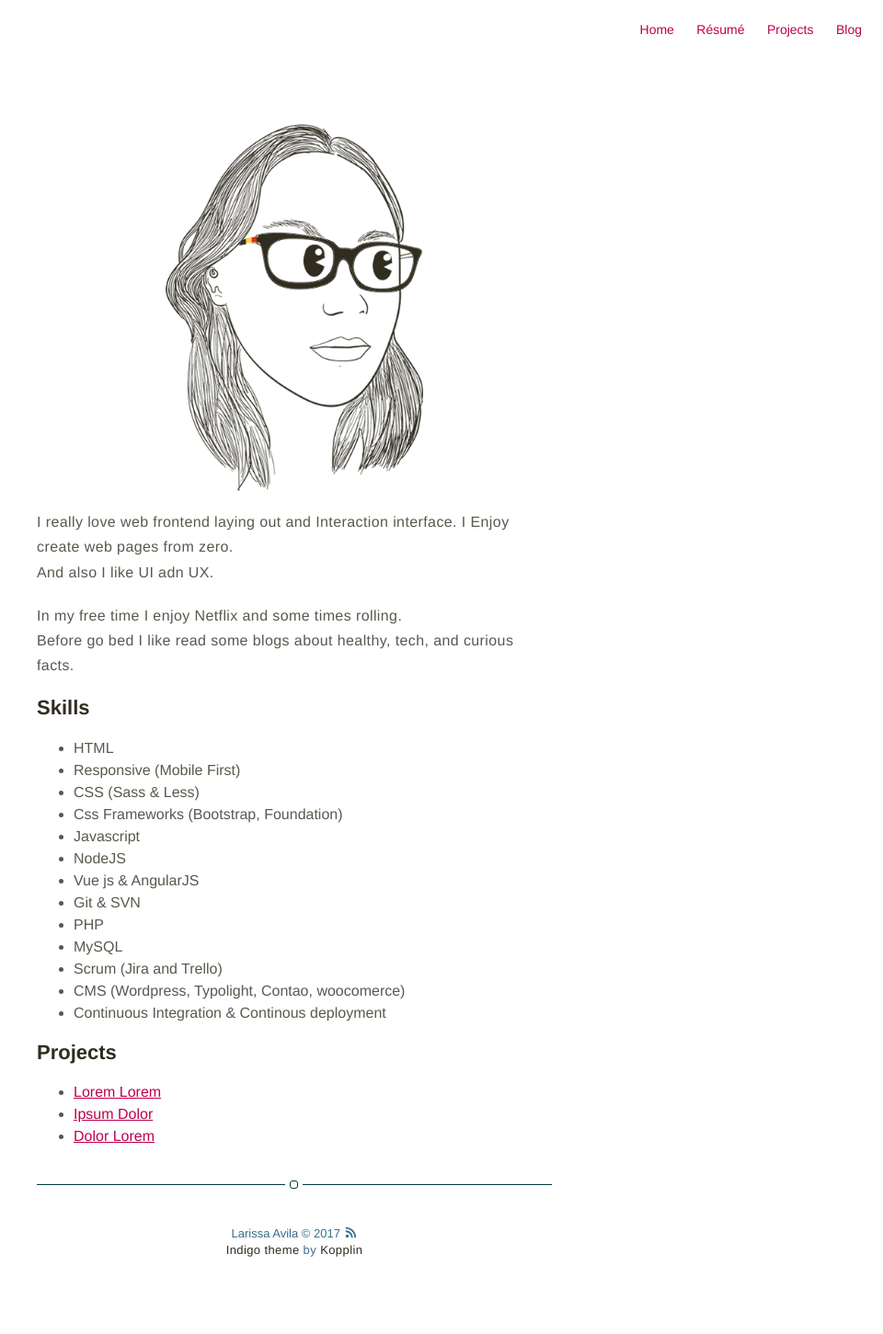
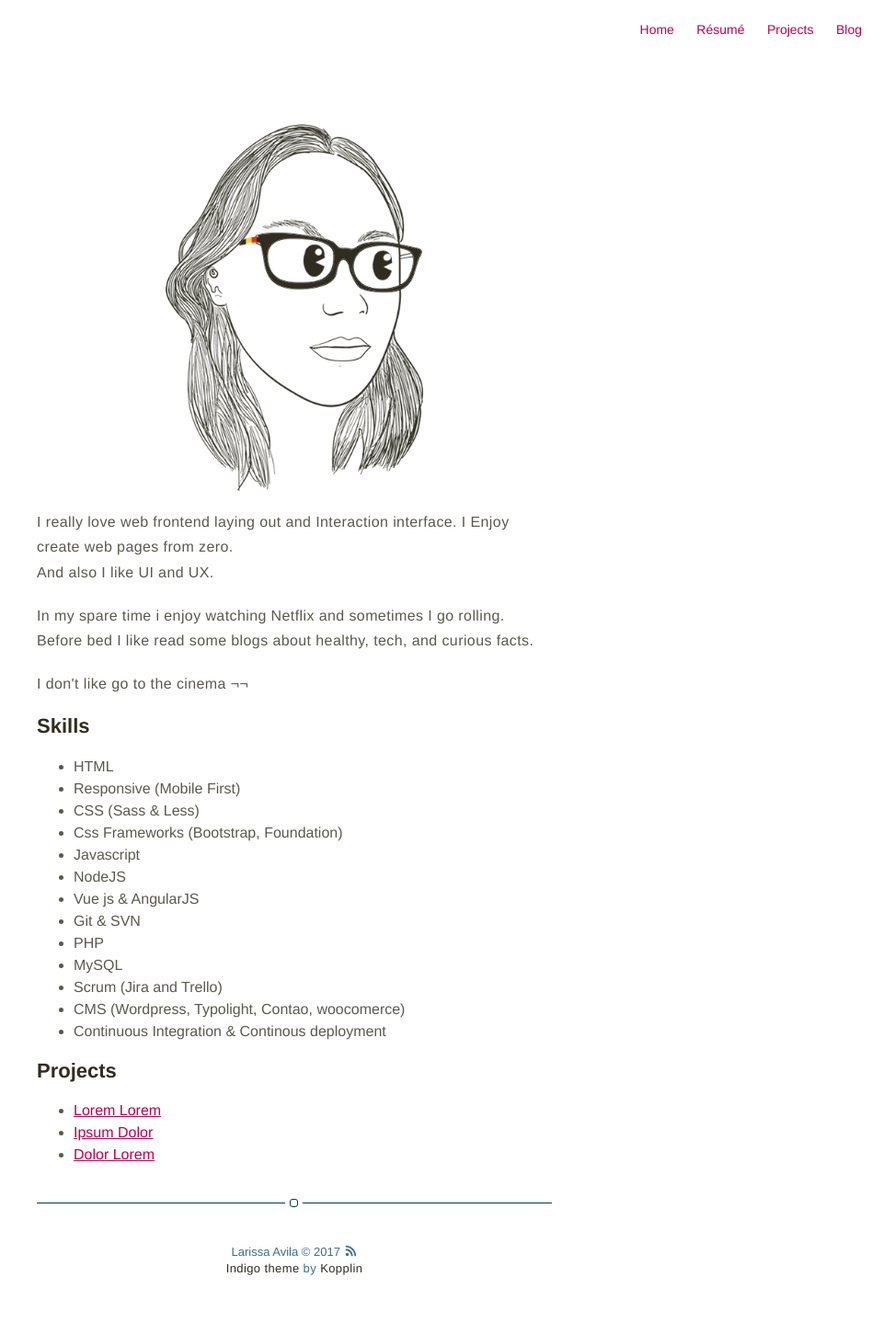
Before and after one commit to Lariicsa/lariicsa-v0, a Jekyll site: the page built from about.md, in a window 1280 px wide. Shown: the whole page at 92% size, without its empty margins (320-1280 px from the left). Built offline with Jekyll 4.4.1, drawn with Linux system fonts in a browser that asks for light colours.

Commit message:
Correct some mistakes

```diff
--- a/about.md
+++ b/about.md
@@ -6,11 +6,13 @@ layout: page
 
 <p>I really love web frontend laying out and Interaction interface.
 I Enjoy create web pages from zero. <br>
-And also I like UI adn UX.</p>
+And also I like UI and UX.</p>
 
-<p>In my free time I enjoy Netflix and some times rolling. <br>
-Before go bed I like read some blogs about healthy, tech, and curious facts.
+<p>In my spare time i enjoy watching Netflix and sometimes I go rolling. <br>
+Before bed I like read some blogs about healthy, tech, and curious facts.
 </p>
+
+<p>I don't like go to the cinema ¬¬</p>
 
 <h2>Skills</h2>
 
```
